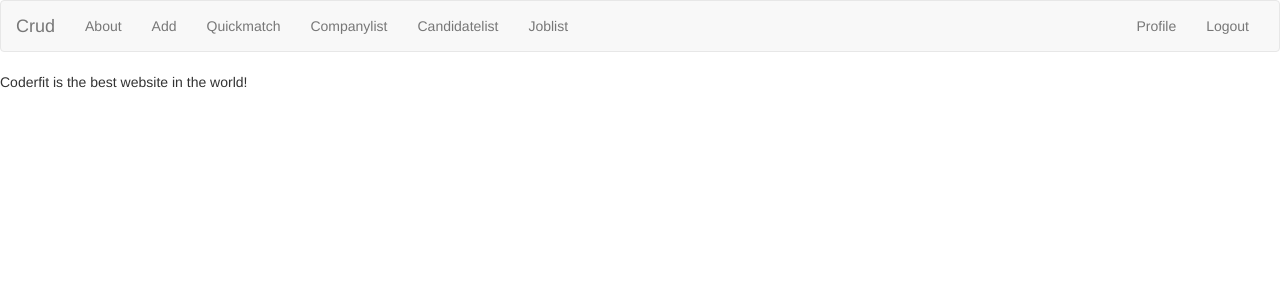
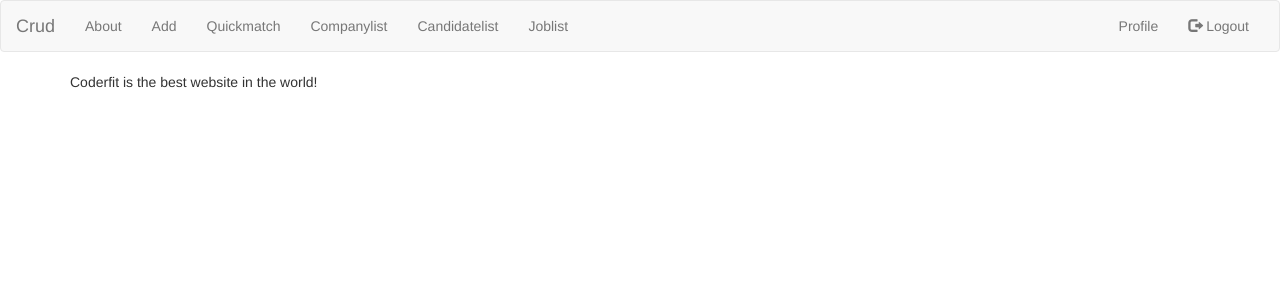
Before and after one commit to JonathanLehner/crud, a Django app: page / in a window 1280 px wide. Shown: the top 300 px of the page. Run offline with Django 3.2, Linux system fonts and the light colour scheme; the visitor is signed in with stand-in values (Sample User, id 1); parts of the project's set-up code (start-up, migrations or seed data) failed here and were passed over; some libraries are stand-ins or nearby versions.

Commit message:
improved design

```diff
--- a/crud_app/templates/account/login.html
+++ b/crud_app/templates/account/login.html
@@ -8,7 +8,7 @@
 {% load account socialaccount %}
 
 {% block content %}
-
+<div class="container">
     <h1>{% trans "Sign In" %}</h1>
 
     {% get_providers as socialaccount_providers %}
@@ -42,7 +42,7 @@ for a {{ site_name }} account and sign in below:{% endblocktrans %}</p>
       <input type="hidden" name="{{ redirect_field_name }}" value="{{ redirect_field_value }}" />
       {% endif %}
       <a class="button secondaryAction" href="{% url 'account_reset_password' %}">{% trans "Forgot Password?" %}</a>
-  <button class="primaryAction" type="submit">{% trans "Sign In" %}</button>
+      <button class="btn-primary" type="submit">{% trans "Sign In" %}</button>
     </form>
-
+</div>
 {% endblock %}
--- a/crud_app/templates/account/signup.html
+++ b/crud_app/templates/account/signup.html
@@ -51,7 +51,7 @@
 
                             <div class="form-group">
                               <div class="col-md-5">
-                                <button type="submit" class="btn btn-complete btn-bold pull-right">Sign Up</button>
+                                <button type="submit" class="btn btn-primary btn-bold pull-right">Sign Up</button>
                               </div>
                             </div>
                         </div>
--- a/crud_app/templates/crud_app/base.html
+++ b/crud_app/templates/crud_app/base.html
@@ -43,7 +43,7 @@
          </ul>
           <ul class="nav navbar-nav navbar-right nav_top">
             <li {% if request.path == profile %} class="active" {% endif %}><a  href="{{ profile }}">Profile</a></li>
-            <li><a  href="/accounts/logout/">Logout</a></li>
+            <li><a  href="/accounts/logout/"><span class="glyphicon glyphicon-log-out"></span> Logout</a></li>
           </ul>
         {% else %}
          <ul class="nav navbar-nav">
@@ -58,8 +58,10 @@
       </div>
   </nav>
 
+<div class="container">
 {% block content %}
     <p>Coderfit is the best website in the world!</p>
 {% endblock %}
+</div>
  </body>
 </html>
```
Lines whose indentation alone changed are shown as unchanged.
